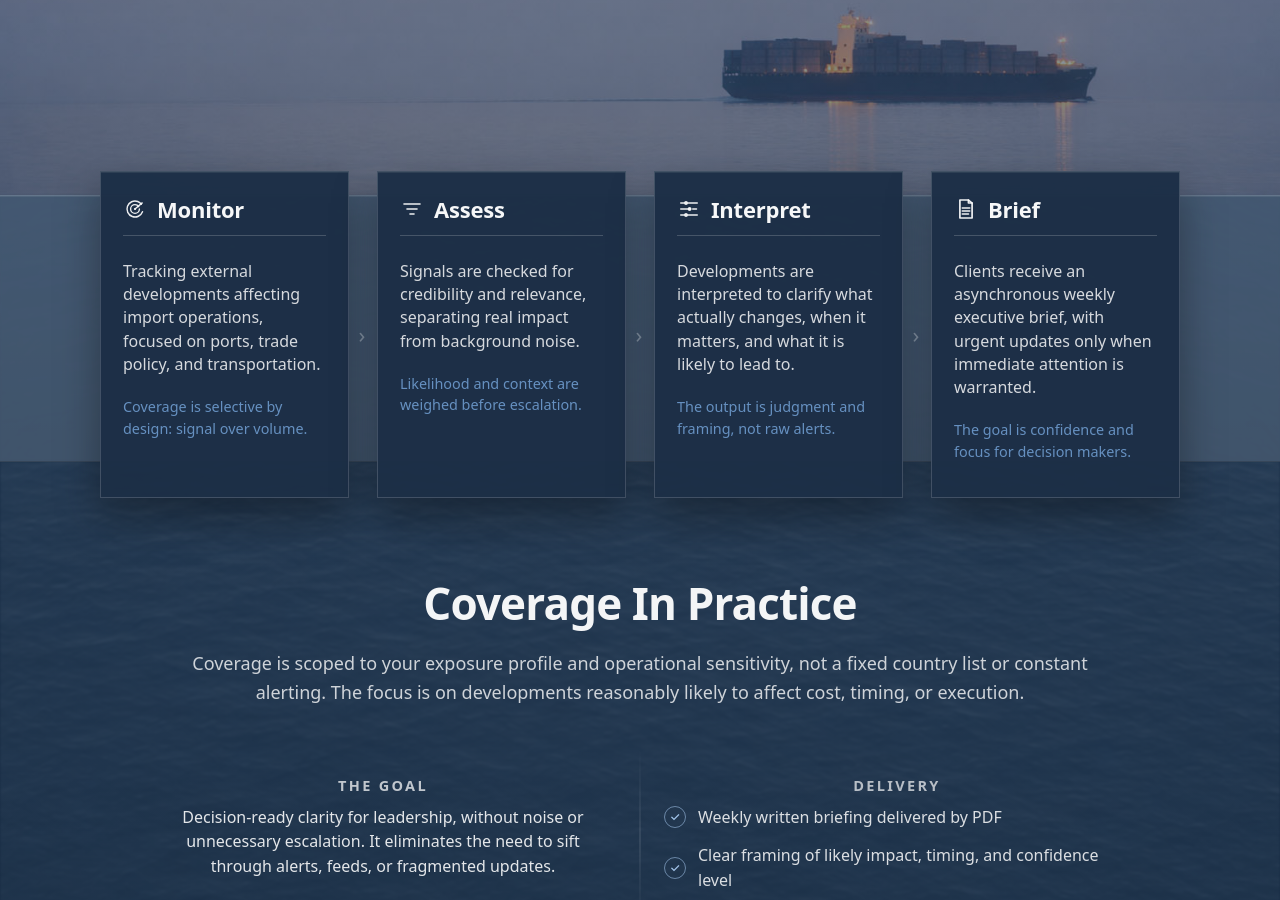
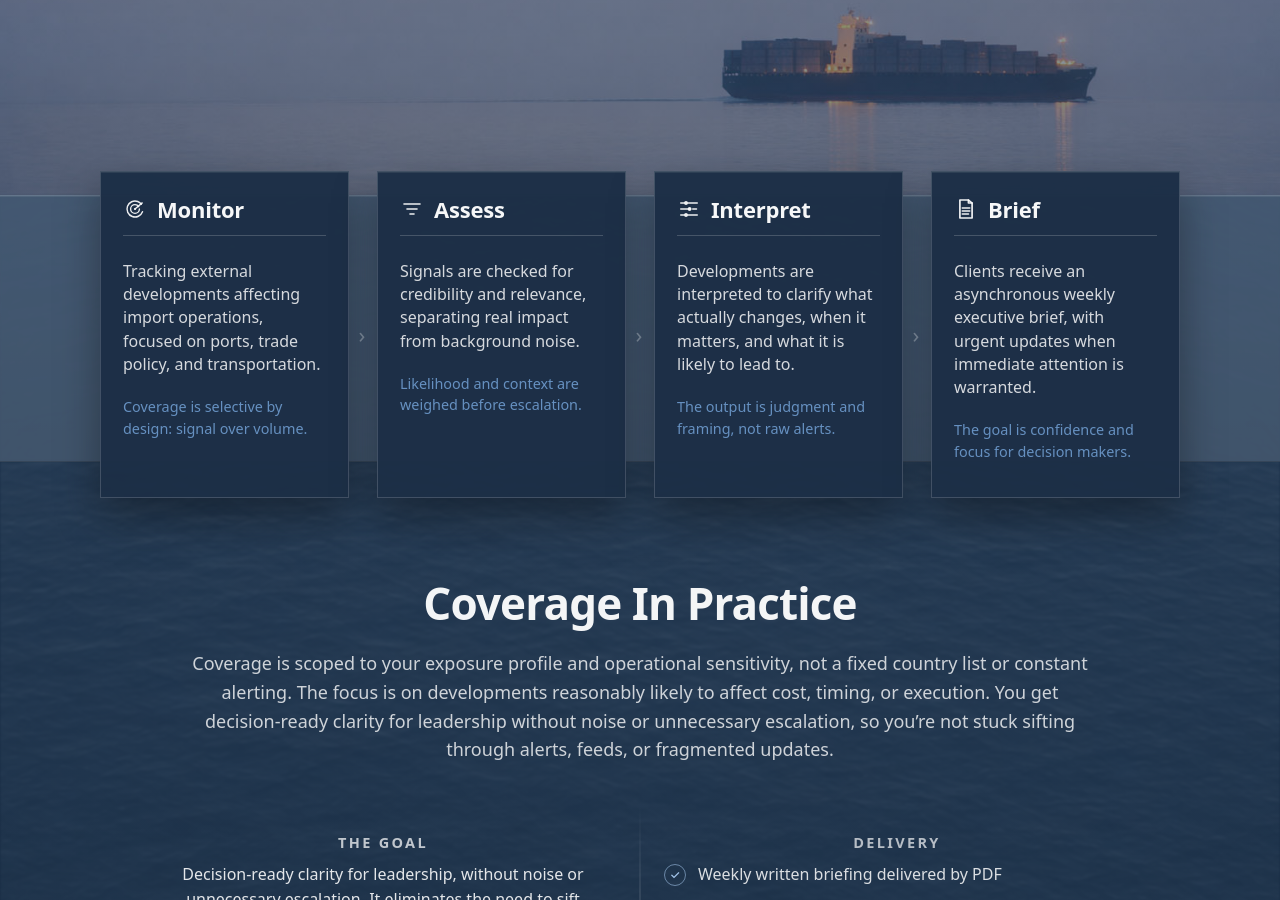
Before and after one commit to importrisk/import-risk-intelligence-site, a Jekyll site: the page built from method.html, in a window 1280 px wide and 900 px high, scrolled down 309 px. Built offline with Jekyll 4.4.1, drawn with Linux system fonts in a browser that asks for light colours.

Commit message:
Update method.html

```diff
--- a/method.html
+++ b/method.html
@@ -134,7 +134,7 @@ css: /method.css?v=100
 
             <p class="mf-description">
              Clients receive an asynchronous weekly
-              executive brief, with urgent updates only when immediate attention is warranted.
+              executive brief, with urgent updates when immediate attention is warranted.
             </p>
 
             <p class="mf-subtle">
@@ -156,13 +156,13 @@ css: /method.css?v=100
       <div class="container">
 
         <header class="mp-head">
-          <h2 class="mp-title">Coverage In Practice</h2>
-          <p class="mp-lead">
-            Coverage is scoped to your exposure profile and operational sensitivity, not a fixed country list
-            or constant alerting. The focus is on developments reasonably likely to affect cost, timing, or execution.
-
-          </p>
-        </header>
+  <h2 class="mp-title">Coverage In Practice</h2>
+  <p class="mp-lead">
+    Coverage is scoped to your exposure profile and operational sensitivity, not a fixed country list or constant alerting.
+    The focus is on developments reasonably likely to affect cost, timing, or execution. You get decision-ready clarity for
+    leadership without noise or unnecessary escalation, so you’re not stuck sifting through alerts, feeds, or fragmented updates.
+  </p>
+</header>
 
         <div class="mp-core">
 
```
